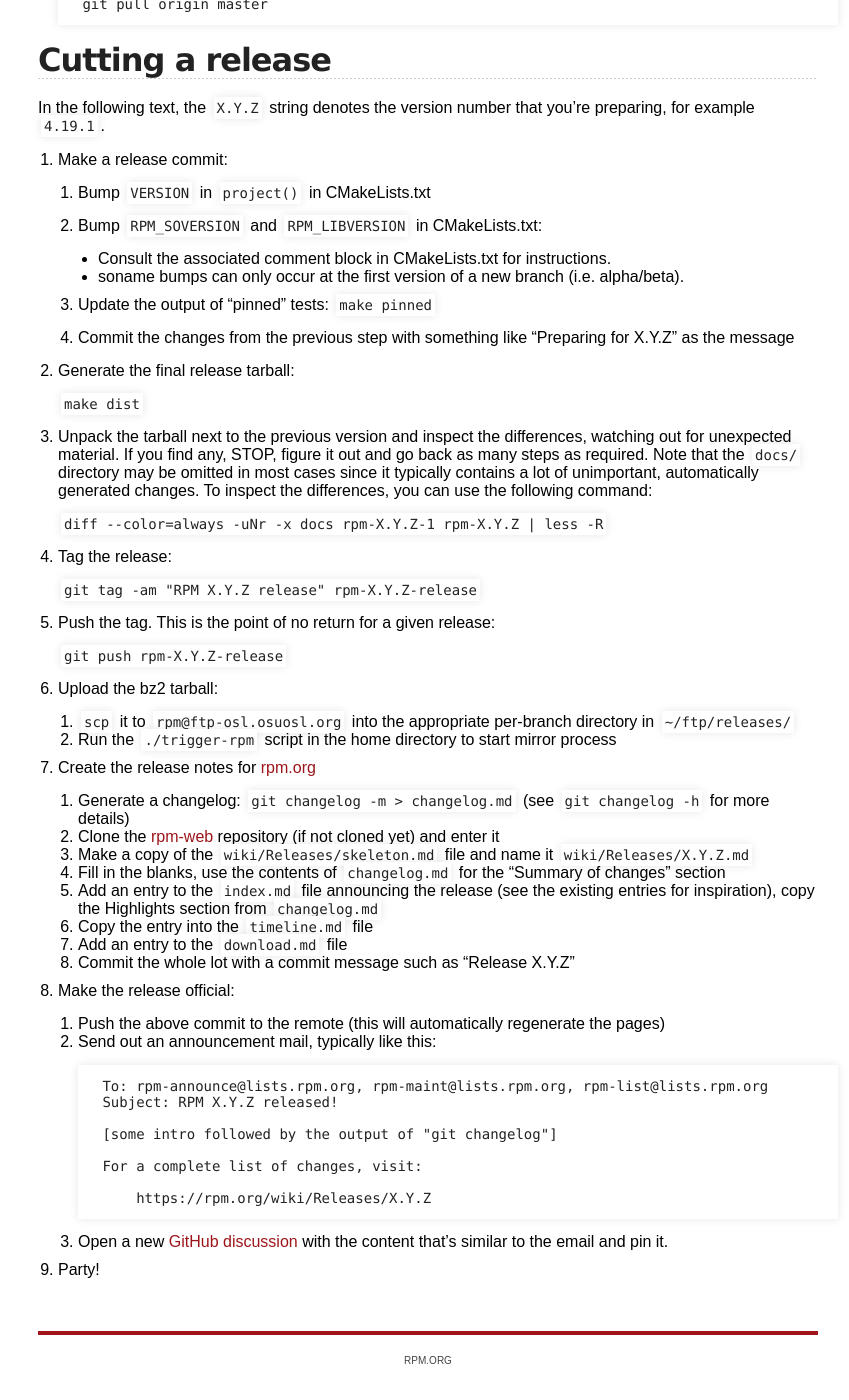
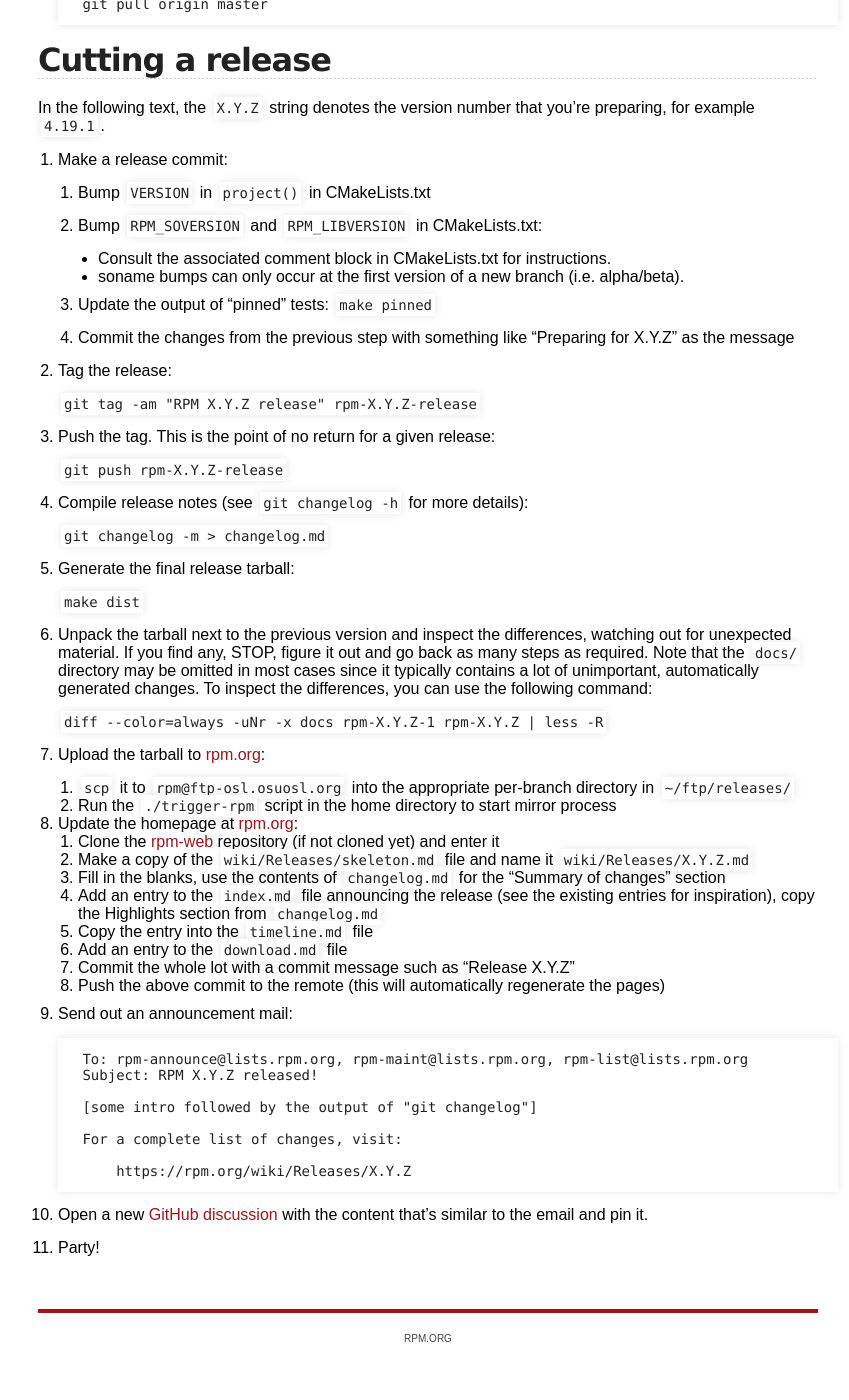
Before and after one commit to rpm-software-management/rpm-web, a Jekyll site: the page built from devel_doc/release_maintaince.md, in a window 1280 px wide and 1400 px high, scrolled down 4893 px. Shown: the whole window, without its empty margins (212-1061 px from the left). Built offline with Jekyll 4.4.1, drawn with Linux system fonts in a browser that asks for light colours; after the commit the page ends 6271 px from its top, so only the background shows below that.

Commit message:
Reorganize some sections
No semantic change, just reorder and/or split some of the sections, in
preparation for the next commits.

````diff
--- a/devel_doc/release_maintaince.md
+++ b/devel_doc/release_maintaince.md
@@ -338,6 +338,18 @@ you're preparing, for example `4.19.1`.
     1. Commit the changes from the previous step with something like "Preparing
        for X.Y.Z" as the message
 
+1. Tag the release:
+
+    `git tag -am "RPM X.Y.Z release" rpm-X.Y.Z-release`
+
+1. Push the tag.  This is the point of no return for a given release:
+
+    `git push rpm-X.Y.Z-release`
+
+1. Compile release notes (see `git changelog -h` for more details):
+
+    `git changelog -m > changelog.md`
+
 1. Generate the final release tarball:
 
     `make dist`
@@ -351,25 +363,14 @@ you're preparing, for example `4.19.1`.
 
     `diff --color=always -uNr -x docs rpm-X.Y.Z-1 rpm-X.Y.Z | less -R`
 
-1. Tag the release:
-
-    `git tag -am "RPM X.Y.Z release" rpm-X.Y.Z-release`
-
-1. Push the tag.  This is the point of no return for a given release:
-
-    `git push rpm-X.Y.Z-release`
-
-1. Upload the bz2 tarball:
+1. Upload the tarball to [rpm.org](https://rpm.org/):
 
     1. `scp` it to `rpm@ftp-osl.osuosl.org` into the appropriate per-branch
        directory in `~/ftp/releases/`
     1. Run the `./trigger-rpm` script in the home directory to start mirror
        process
 
-1. Create the release notes for [rpm.org](https://rpm.org/)
-
-    1. Generate a changelog: `git changelog -m > changelog.md` (see `git
-       changelog -h` for more details)
+1. Update the homepage at [rpm.org](https://rpm.org/):
     1. Clone the [rpm-web](https://github.com/rpm-software-management/rpm-web)
        repository (if not cloned yet) and enter it
     1. Make a copy of the `wiki/Releases/skeleton.md` file and name it
@@ -382,24 +383,23 @@ you're preparing, for example `4.19.1`.
     1. Copy the entry into the `timeline.md` file
     1. Add an entry to the `download.md` file
     1. Commit the whole lot with a commit message such as "Release X.Y.Z"
-
-1. Make the release official:
-
     1. Push the above commit to the remote (this will automatically regenerate
        the pages)
-    2. Send out an announcement mail, typically like this:
-        ```
-        To: rpm-announce@lists.rpm.org, rpm-maint@lists.rpm.org, rpm-list@lists.rpm.org
-        Subject: RPM X.Y.Z released!
 
-        [some intro followed by the output of "git changelog"]
+1. Send out an announcement mail:
 
-        For a complete list of changes, visit:
+    ```
+    To: rpm-announce@lists.rpm.org, rpm-maint@lists.rpm.org, rpm-list@lists.rpm.org
+    Subject: RPM X.Y.Z released!
 
-            https://rpm.org/wiki/Releases/X.Y.Z
-        ```
-    3. Open a new [GitHub
-       discussion](https://github.com/rpm-software-management/rpm/discussions)
-       with the content that's similar to the email and pin it.
+    [some intro followed by the output of "git changelog"]
+
+    For a complete list of changes, visit:
+
+        https://rpm.org/wiki/Releases/X.Y.Z
+    ```
+
+1. Open a new [GitHub discussion](https://github.com/rpm-software-management/rpm/discussions)
+   with the content that's similar to the email and pin it.
 
 1. Party!
````
